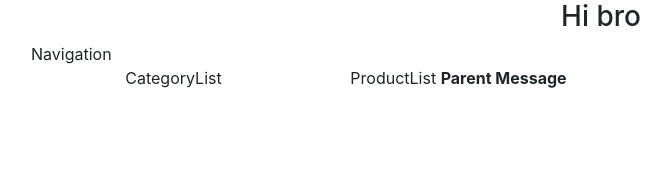
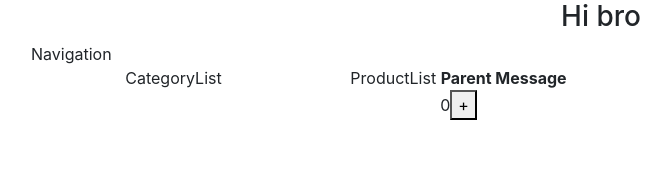
Before and after one commit to caglayanburak/react-hook-sample, a React (Create React App) app: page / in a window 1280 px wide. Shown: the top 180 px of the page, without its empty margins (39-710 px from the left). Built offline with nearby package versions, Linux system fonts and the light colour scheme.

Commit message:
Add useState

```diff
--- a/src/ProductList.js
+++ b/src/ProductList.js
@@ -1,10 +1,15 @@
 import React, { Component } from 'react';
+import { useState } from 'react'
 
-const ProductList = ({parentMessage}) => {
+const ProductList = ({ parentMessage }) => {
+    const [count, setCount] = useState(0);
 
     return (
         <div>
             ProductList <b>{parentMessage}</b>
+            <br />
+            <label>{count}</label>
+            <button onClick={() => setCount(count + 1)}> + </button>
         </div>
     );
 }
```
